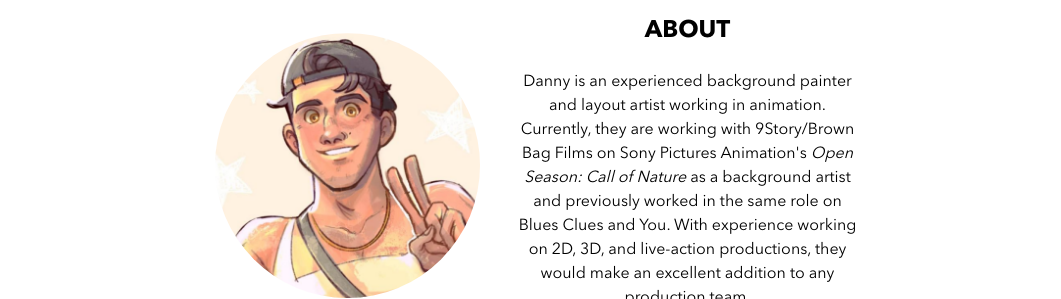
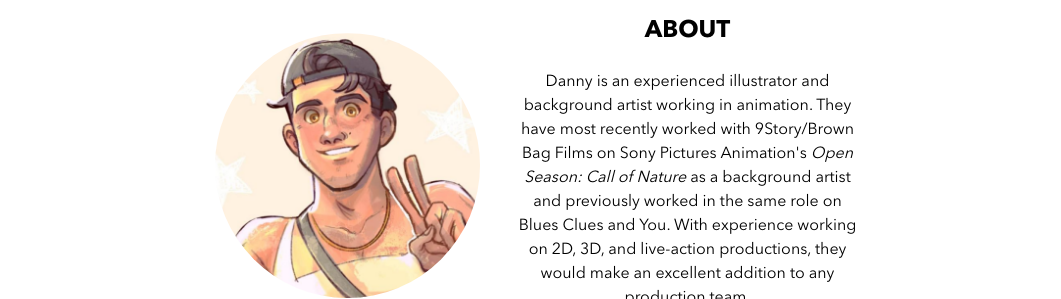
Before and after one commit to NickVirga/DannySilvaPortfolio, a React (Vite) app: page / in a window 1280 px wide. Shown: the part 653-952 px from the top of the page, without its empty margins (109-1170 px from the left). Built offline with nearby package versions, Linux system fonts and the light colour scheme.

Commit message:
Update HomePage.jsx

```diff
--- a/src/pages/HomePage/HomePage.jsx
+++ b/src/pages/HomePage/HomePage.jsx
@@ -12,8 +12,8 @@ function HomePage() {
       <div className="about__content">
         <h1 className="about__">ABOUT</h1>
         <p className="about__bio">
-          Danny is an experienced background painter and layout artist working
-          in animation. Currently, they are working with 9Story/Brown Bag Films
+          Danny is an experienced illustrator and background artist working
+          in animation. They have most recently worked with 9Story/Brown Bag Films
           on Sony Pictures Animation's <i>Open Season: Call of Nature</i> as a
           background artist and previously worked in the same role on Blues
           Clues and You. With experience working on 2D, 3D, and live-action
```
